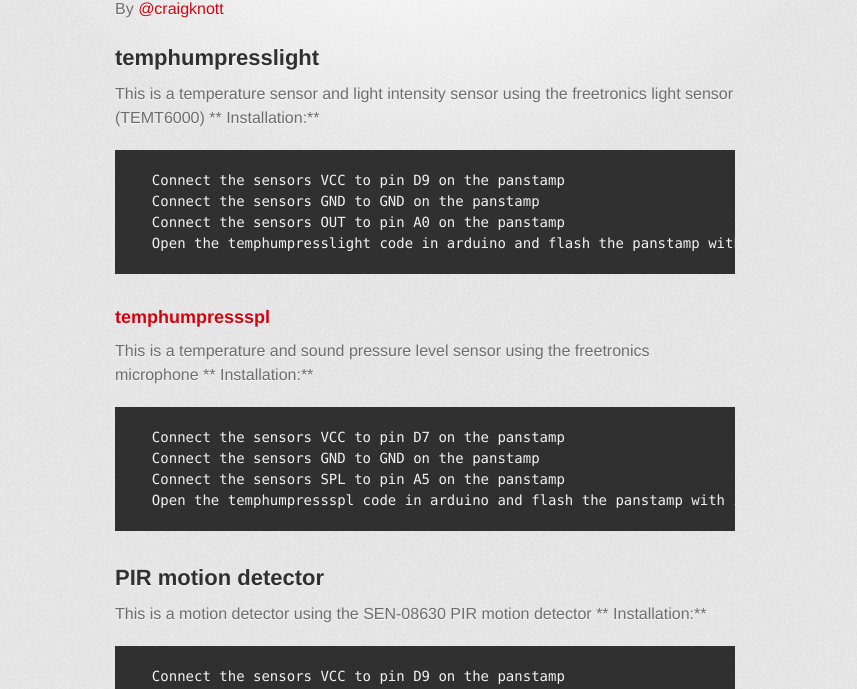
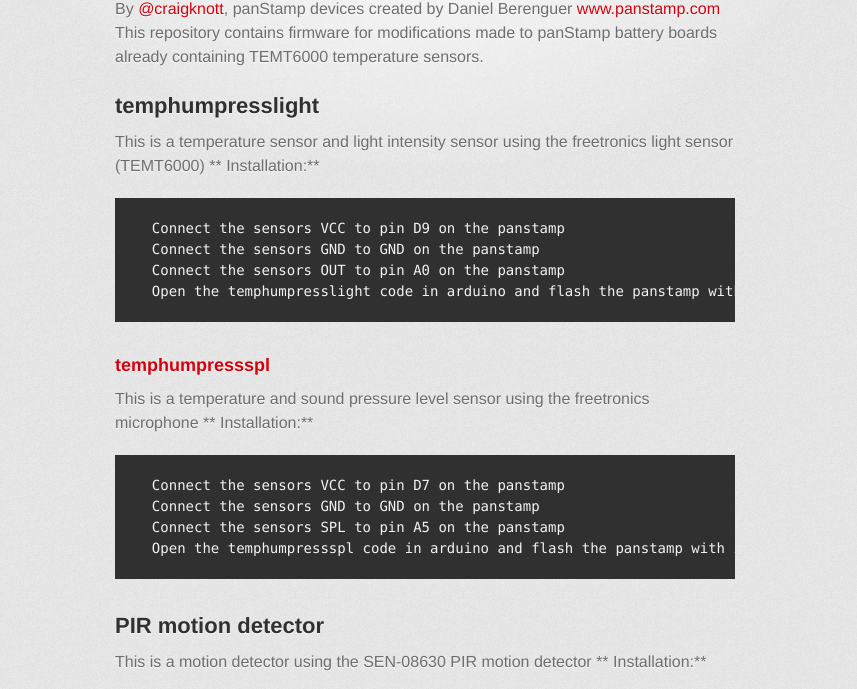
Before and after one commit to craigknott/CEIT_Sensors_DeviceFirmware, a plain HTML site: page index.html in a window 1280 px wide. Shown: the part 411-1100 px from the top of the page, without its empty margins (215-1072 px from the left). Drawn offline with Linux system fonts and the light colour scheme; a web font is replaced by a local one.

Commit message:
Create gh-pages branch via GitHub

```diff
--- a/index.html
+++ b/index.html
@@ -34,7 +34,8 @@
           <h1>
 <a name="sensor-firmware" class="anchor" href="#sensor-firmware"><span class="octicon octicon-link"></span></a>Sensor Firmware</h1>
 
-<p>By <a href="https://github.com/craigknott" class="user-mention">@craigknott</a></p>
+<p>By <a href="https://github.com/craigknott" class="user-mention">@craigknott</a>, panStamp devices created by Daniel Berenguer <a href="http://www.panstamp.com">www.panstamp.com</a>
+This repository contains firmware for modifications made to panStamp battery boards already containing TEMT6000 temperature sensors.</p>
 
 <h2>
 <a name="temphumpresslight" class="anchor" href="#temphumpresslight"><span class="octicon octicon-link"></span></a>temphumpresslight</h2>
```
Also changed, not shown: params.json (+1 -1 lines).
